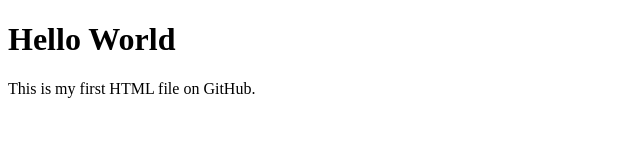
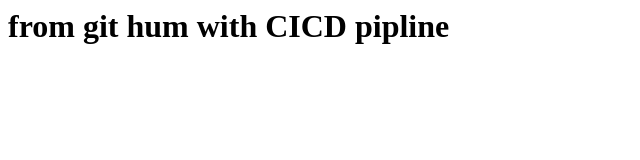
Before and after one commit to NaylaAlshamsi/my-project, a plain HTML site: page index.html in a window 1280 px wide. Shown: the whole page, without its empty margins (0-640 px from the left). Drawn offline with Linux system fonts and the light colour scheme.

Commit message:
Update index.html

```diff
--- a/index.html
+++ b/index.html
@@ -1,10 +1 @@
-<!DOCTYPE html>
-<html>
-<head>
-    <title>My Website</title>
-</head>
-<body>
-    <h1>Hello World</h1>
-    <p>This is my first HTML file on GitHub.</p>
-</body>
-</html>
+<h1>from git hum with CICD pipline </h1>
```
